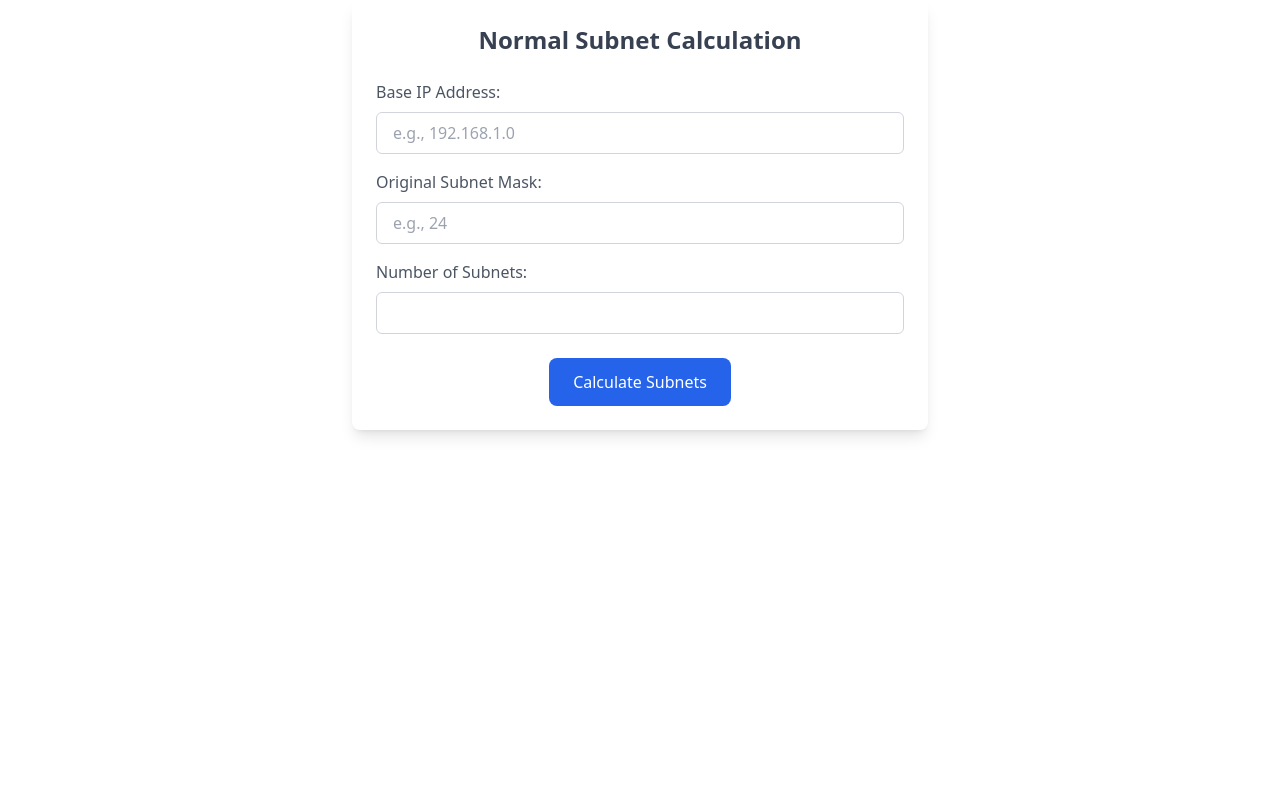
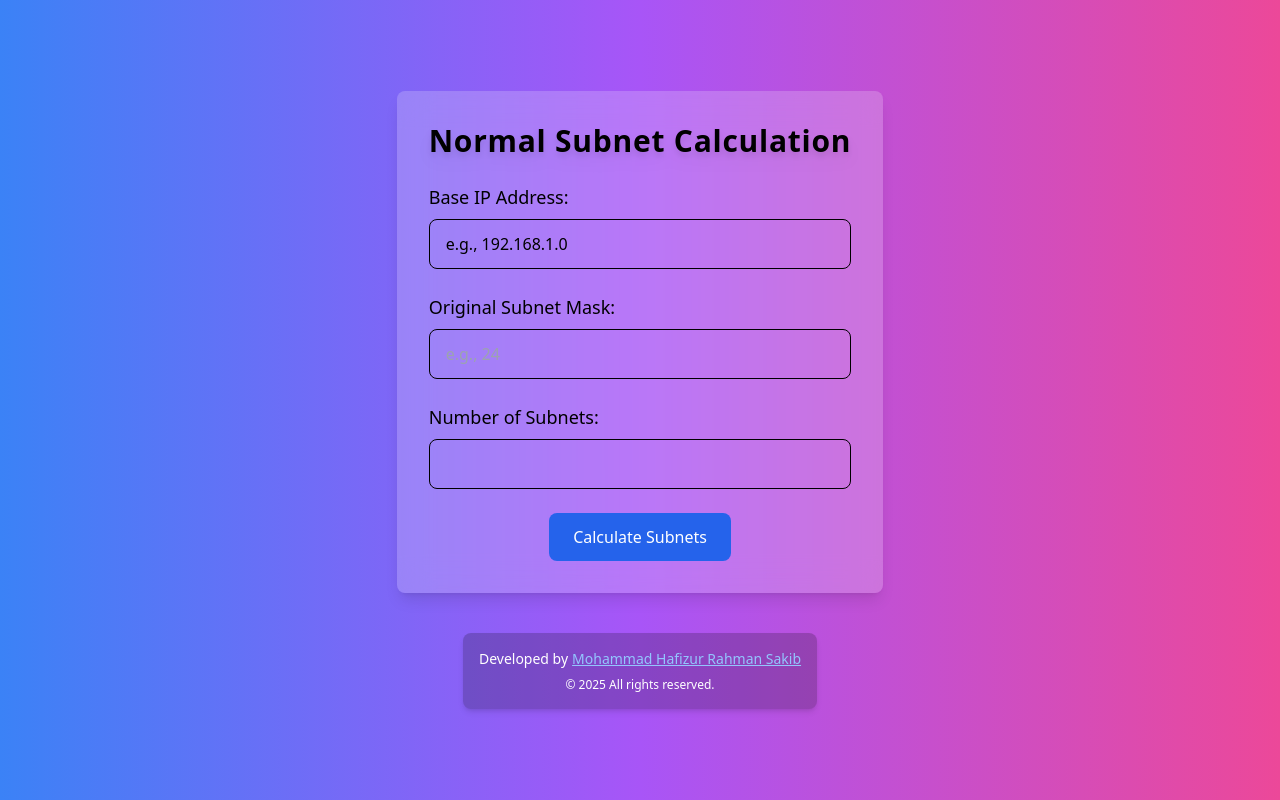
Before and after one commit to Hafiz-Sakib/Subnet-Genie, a React (Create React App) app: page /normal-subnet in a window 1280 px wide. Built offline with nearby package versions, Linux system fonts and the light colour scheme.

Commit message:
Revamp NormalSubnetForm UI with gradient background, enhanced typography, and footer; improve form layout and button styles for better user experience

```diff
--- a/src/NormalSubnetForm.js
+++ b/src/NormalSubnetForm.js
@@ -38,13 +38,14 @@ function NormalSubnetForm() {
   };
 
   return (
-    <div className="max-w-xl mx-auto p-6 bg-white rounded-lg shadow-lg">
-      <h2 className="text-2xl font-semibold text-center text-gray-700 mb-6">
+    <div className="min-h-screen flex flex-col items-center justify-center bg-gradient-to-r from-blue-500 via-purple-500 to-pink-500 text-white">
+      <div className="max-w-xl mx-auto p-8 bg-white bg-opacity-20 rounded-lg shadow-lg backdrop-blur-lg space-y-6">
+        <h2 className="text-3xl font-extrabold text-center tracking-wide text-black drop-shadow-lg">
           Normal Subnet Calculation
         </h2>
-      <form onSubmit={handleSubmit}>
-        <div className="mb-4">
-          <label className="block text-gray-600 mb-2" htmlFor="ip">
+        <form onSubmit={handleSubmit} className="space-y-6">
+          <div>
+            <label className="block text-lg text-black mb-2" htmlFor="ip">
               Base IP Address:
             </label>
             <input
@@ -54,11 +55,14 @@ function NormalSubnetForm() {
               onChange={(e) => setIp(e.target.value)}
               placeholder="e.g., 192.168.1.0"
               required
-            className="w-full px-4 py-2 border border-gray-300 rounded-md focus:outline-none focus:ring-2 focus:ring-blue-500"
+              className="w-full px-4 py-3 border border-black rounded-lg bg-transparent text-black placeholder-black focus:outline-none focus:ring-2 focus:ring-blue-500"
             />
           </div>
-        <div className="mb-4">
-          <label className="block text-gray-600 mb-2" htmlFor="originalMask">
+          <div>
+            <label
+              className="block text-lg text-black mb-2"
+              htmlFor="originalMask"
+            >
               Original Subnet Mask:
             </label>
             <input
@@ -68,11 +72,14 @@ function NormalSubnetForm() {
               onChange={(e) => setOriginalMask(e.target.value)}
               placeholder="e.g., 24"
               required
-            className="w-full px-4 py-2 border border-gray-300 rounded-md focus:outline-none focus:ring-2 focus:ring-blue-500"
+              className="w-full px-4 py-3 border border-black rounded-lg bg-transparent text-black placeholder-gray-400 focus:outline-none focus:ring-2 focus:ring-blue-500"
             />
           </div>
-        <div className="mb-6">
-          <label className="block text-gray-600 mb-2" htmlFor="numSubnets">
+          <div>
+            <label
+              className="block text-lg text-black mb-2"
+              htmlFor="numSubnets"
+            >
               Number of Subnets:
             </label>
             <input
@@ -81,18 +88,35 @@ function NormalSubnetForm() {
               value={numSubnets}
               onChange={(e) => setNumSubnets(e.target.value)}
               required
-            className="w-full px-4 py-2 border border-gray-300 rounded-md focus:outline-none focus:ring-2 focus:ring-blue-500"
+              className="w-full px-4 py-3 border border-black rounded-lg bg-transparent text-black placeholder-gray-400 focus:outline-none focus:ring-2 focus:ring-blue-500"
             />
           </div>
           <div className="flex justify-center">
             <button
               type="submit"
-            className="px-6 py-3 bg-blue-600 text-white rounded-lg hover:bg-blue-700 focus:outline-none focus:ring-2 focus:ring-blue-500"
+              className="px-6 py-3 bg-blue-600 text-white rounded-lg hover:bg-blue-700 focus:outline-none focus:ring-2 focus:ring-blue-500 transition-all duration-300 transform hover:-translate-y-1"
             >
               Calculate Subnets
             </button>
           </div>
         </form>
+      </div>
+      <footer className="mt-10 text-center text-sm bg-black bg-opacity-20 p-4 rounded-lg shadow-md">
+        <div className="font-medium">
+          Developed by
+          <a
+            href="https://github.com/hafiz-sakib"
+            target="_blank"
+            rel="noopener noreferrer"
+            className="ml-1 text-blue-300 hover:text-blue-500 underline transition-all"
+          >
+            Mohammad Hafizur Rahman Sakib
+          </a>
+        </div>
+        <div className="mt-2 text-xs">
+          © {new Date().getFullYear()} All rights reserved.
+        </div>
+      </footer>
     </div>
   );
 }
```
Lines whose indentation alone changed are shown as unchanged.
